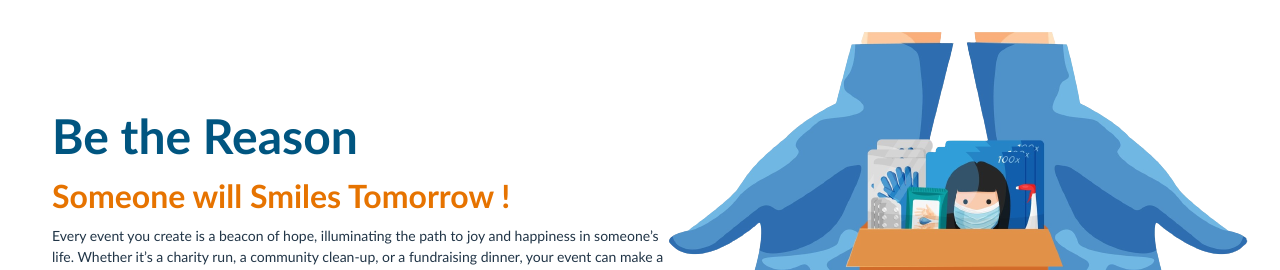
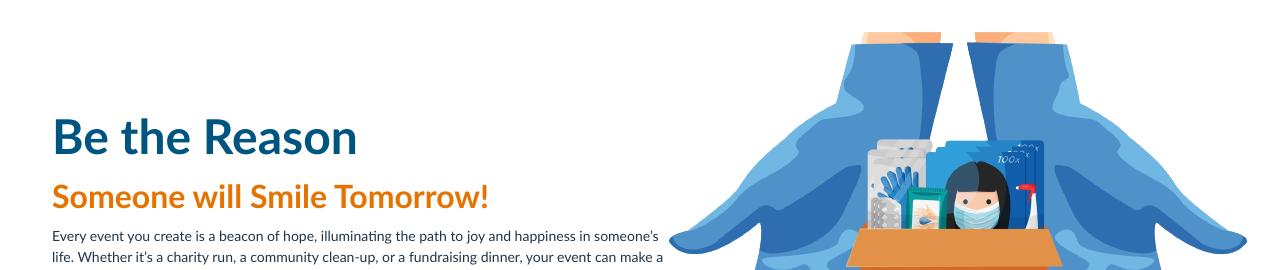
Before and after one commit to dananjaya6005/GiftOfHopes, a React (Vite) app: page /createpost in a window 1280 px wide. Shown: the top 270 px of the page. Built offline with nearby package versions, Linux system fonts and the light colour scheme; no server answers; a web font is replaced by a local one.

Commit message:
Update CreatePost.tsx

```diff
--- a/src/components/Timeline/CreatePost.tsx
+++ b/src/components/Timeline/CreatePost.tsx
@@ -99,7 +99,7 @@ export default function CreatePost() {
             className="subtxt"
             style={{ fontSize: "xx-large", color: "#e67300" }}
           >
-            Someone will Smiles Tomorrow !
+            Someone will Smile Tomorrow!
           </h2>
           <p className="crerePostDescription" style={{ paddingTop: "30px" }}>
             Every event you create is a beacon of hope, illuminating the path to
```
